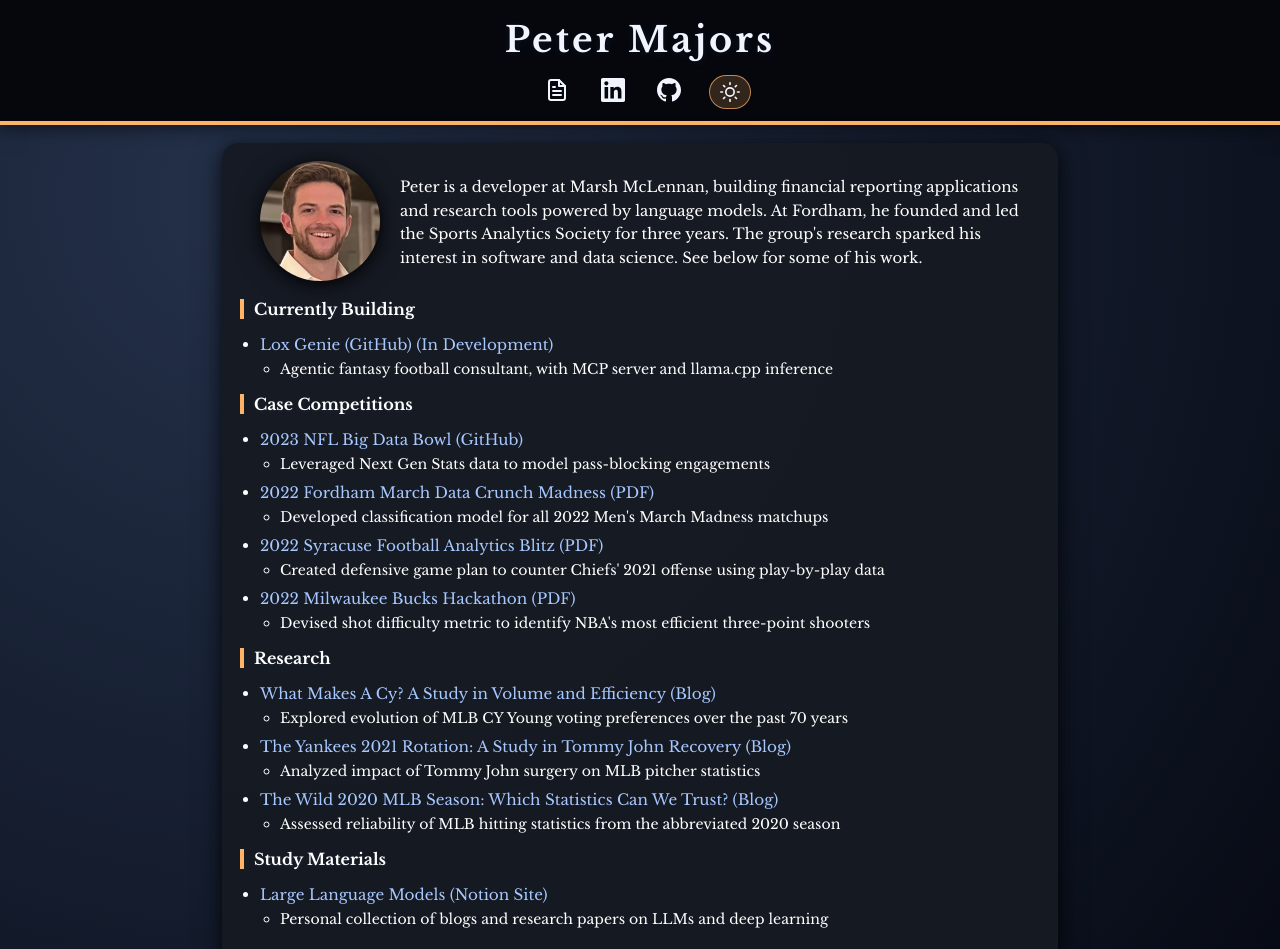
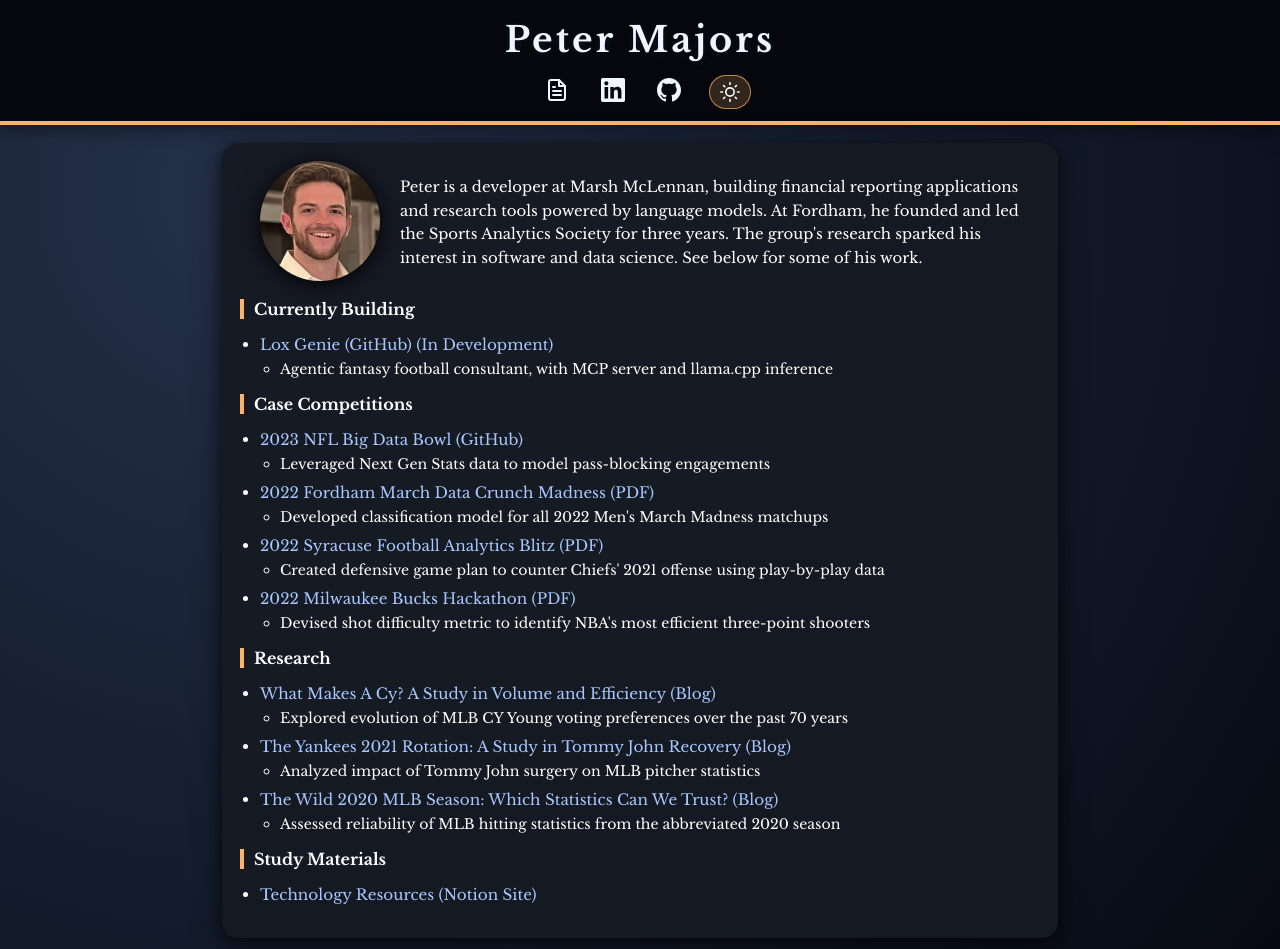
Before and after one commit to peterlmajors/portfolio, a React (Create React App) app: page / in a window 1280 px wide. Shown: the top 949 px of the page. Built offline with nearby package versions, Linux system fonts and the light colour scheme.

Commit message:
Switching LLM Resources to Tech Resources

```diff
--- a/src/App.tsx
+++ b/src/App.tsx
@@ -164,10 +164,7 @@
           <h2>Study Materials</h2>
           <ul>
             <li>
-              <a href="https://www.notion.so/LLM-Resources-1b2c8885d18f8011b438d7b38c48331e?pvs=21" target="_blank" rel="noopener noreferrer">Large Language Models (Notion Site)</a>
-              <ul>
-                <li>Personal collection of blogs and research papers on LLMs and deep learning</li>
-              </ul>
+              <a href="https://fortune-galley-73d.notion.site/Peter-s-Tech-Resources-1b2c8885d18f8011b438d7b38c48331e?source=copy_link" target="_blank" rel="noopener noreferrer">Technology Resources (Notion Site)</a>
             </li>
           </ul>
         </section>
```
